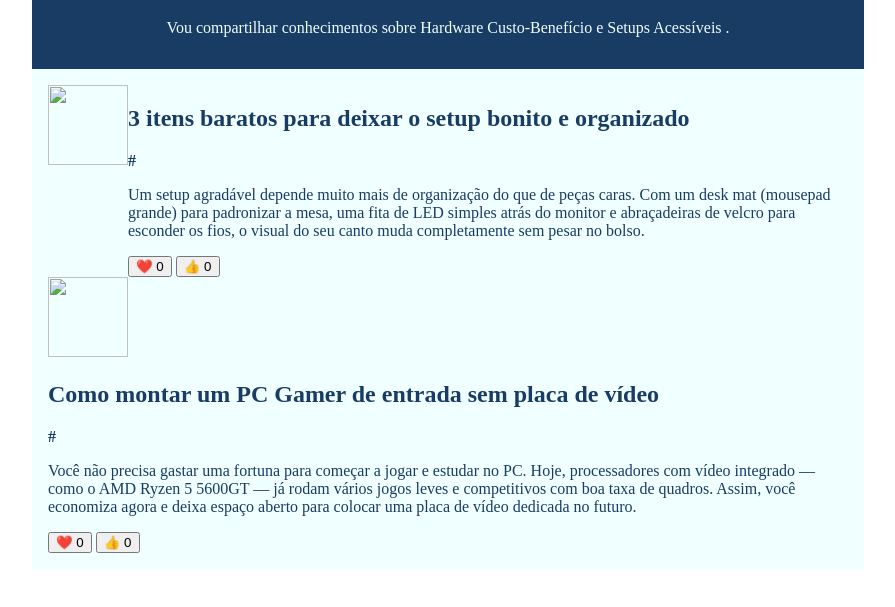
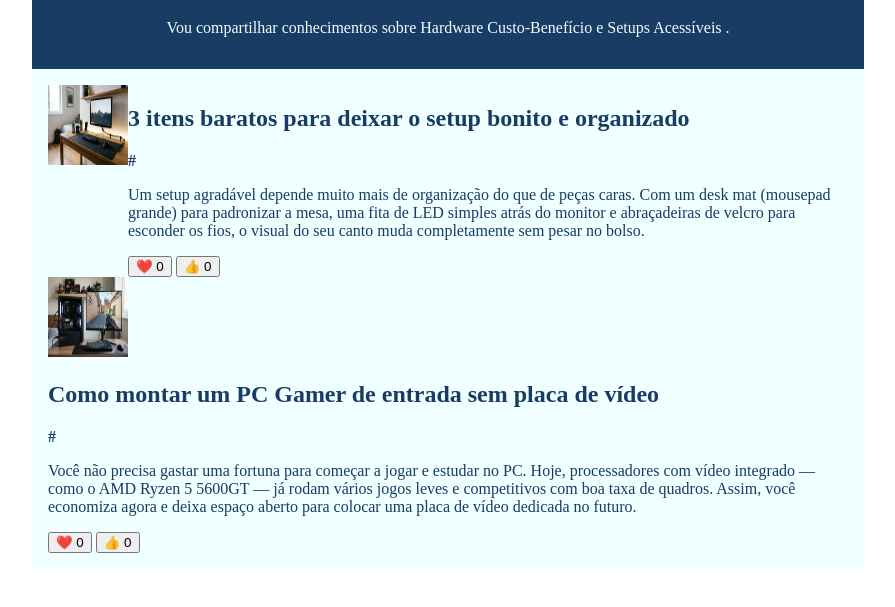
Before and after one commit to stippcauan/BlogTech, a plain HTML site: page index.html in a window 1280 px wide. Shown: the part 85-692 px from the top of the page, without its empty margins (192-1087 px from the left). Drawn offline with Linux system fonts and the light colour scheme.

Commit message:
versao 02

```diff
--- a/index.html
+++ b/index.html
@@ -15,7 +15,7 @@
     </header>
     <main>
         <article>
-            <img src="#" alt="">
+            <img src="ideia2.jpeg" alt="">
 
             <div>
                 <h2> 3 itens baratos para deixar o setup bonito e organizado</h2>
@@ -27,7 +27,7 @@
             </div>
 
         </article>
-        <img src="#" alt="">
+        <img src="ideia 1.jpeg" alt="">
 
         <div>
             <h2>Como montar um PC Gamer de entrada sem placa de vídeo</h2>
```
Also changed, not shown: ideia 1.jpeg (added), ideia2.jpeg (added).
